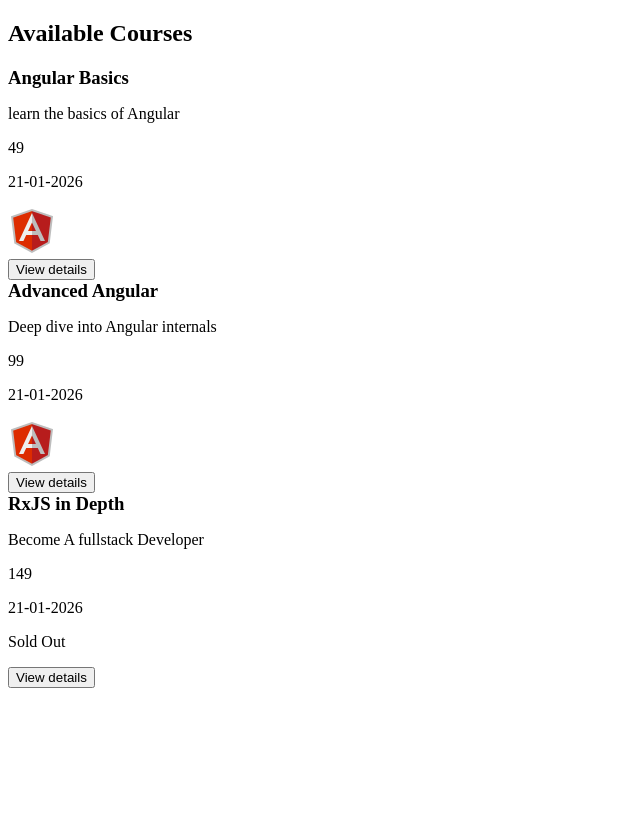
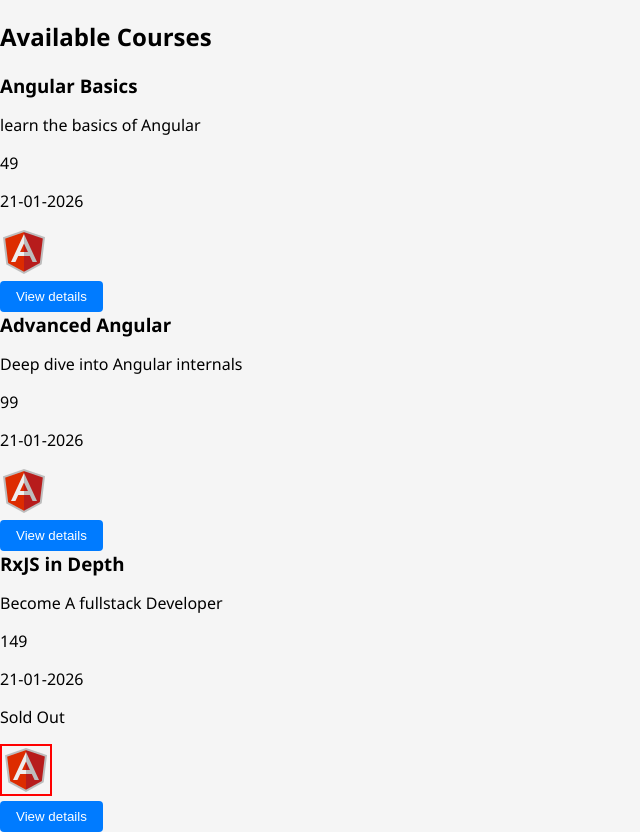
Before and after one commit to acvb-Alexsander/courseBooking, an Angular app: page / in a window 1280 px wide. Shown: the whole page, without its empty margins (0-640 px from the left). Before the commit the page ends 800 px from the top, so only its background shows below. Built offline with nearby package versions, Linux system fonts and the light colour scheme.

Commit message:
styling components

```diff
--- a/src/app/courses-list/courses-list.component.css
+++ b/src/app/courses-list/courses-list.component.css
@@ -9,3 +9,16 @@
 h3{
     margin: 0 0 0.5rem 0;
 }
+
+button{
+    background-color: #007bff;
+    color: white;
+    border: none;
+    padding: 0.5rem 1rem;
+    border-radius: 4px;
+    cursor: pointer;
+}
+
+button:hover{
+    background-color: #0056b3;
+}
--- a/src/app/courses-list/courses-list.component.html
+++ b/src/app/courses-list/courses-list.component.html
@@ -6,7 +6,11 @@
   <p>{{ courses[0].price }}</p>
   <p>21-01-2026</p>
   <p [hidden]="!courses[0].soldOut">Sold Out</p>
-  <img [src]="courses[0].img" [alt]="courses[0].title" />
+  <img
+    [ngStyle]="{ border: courses[0].soldOut ? '2px solid red' : 'none' }"
+    [src]="courses[0].img"
+    [alt]="courses[0].title"
+  />
   <br />
   <button type="button" (click)="viewDetails(courses[0].title)">
     View details
@@ -19,7 +23,11 @@
   <p>{{ courses[1].price }}</p>
   <p>21-01-2026</p>
   <p [hidden]="!courses[1].soldOut">Sold Out</p>
-  <img [src]="courses[1].img" [alt]="courses[1].title" />
+  <img
+    [ngStyle]="{ border: courses[0].soldOut ? '2px solid red' : 'none' }"
+    [src]="courses[1].img"
+    [alt]="courses[1].title"
+  />
   <br />
   <button type="button" (click)="viewDetails(courses[1].title)">
     View details
@@ -32,6 +40,12 @@
   <p>{{ courses[2].price }}</p>
   <p>21-01-2026</p>
   <p [hidden]="!courses[2].soldOut">Sold Out</p>
+  <img
+    [ngStyle]="{ border: courses[2].soldOut ? '2px solid red' : 'none' }"
+    [src]="courses[2].img"
+    [alt]="courses[2].title"
+  />
+  <br />
   <button type="button" (click)="viewDetails(courses[2].title)">
     View details
   </button>
--- a/src/app/courses-list/courses-list.component.ts
+++ b/src/app/courses-list/courses-list.component.ts
@@ -1,8 +1,9 @@
 import { Component } from '@angular/core';
+import { NgStyle } from '@angular/common';
 
 @Component({
   selector: 'app-courses-list',
-  imports: [],
+  imports: [NgStyle],
   templateUrl: './courses-list.component.html',
   styleUrl: './courses-list.component.css',
 })
@@ -31,6 +32,7 @@
       description: 'Become A fullstack Developer',
       price: 149,
       soldOut: true,
+      img: 'angular-logo.png',
     },
   ];
 
--- a/src/styles.css
+++ b/src/styles.css
@@ -1 +1,6 @@
 /* You can add global styles to this file, and also import other style files */
+body {
+  margin: 0;
+  font-family:'Segoe UI', Tahoma, Geneva, Verdana, sans-serif;
+  background-color: #f5f5f5;
+}
```
